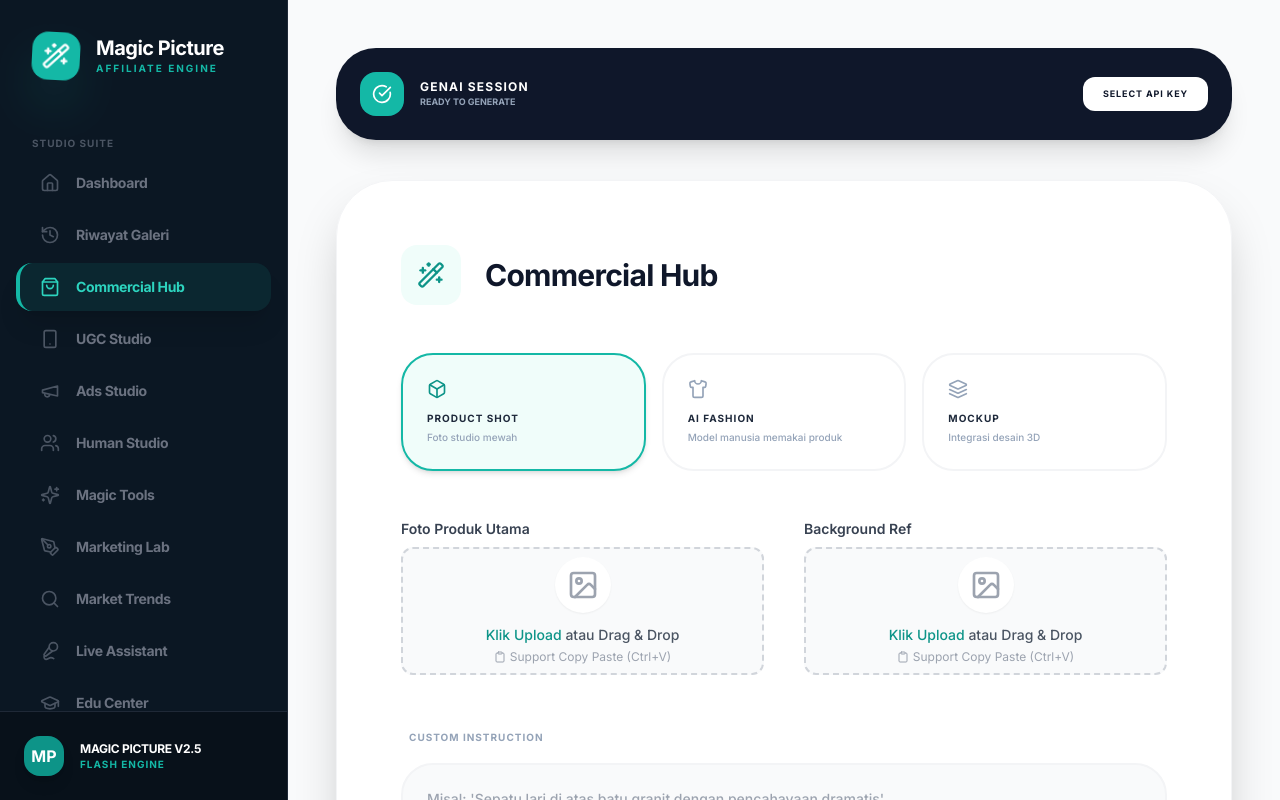
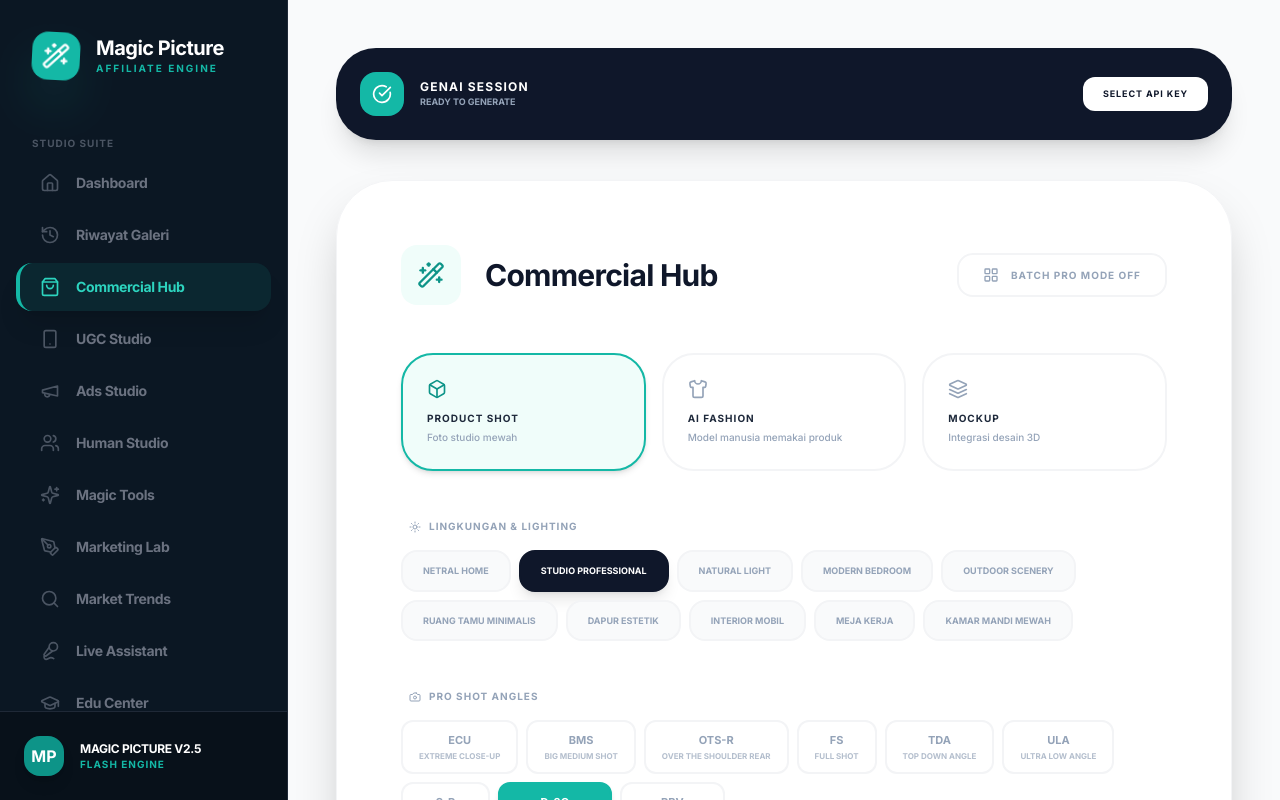
Before and after one commit to AlinaArfan/Alina-Jauhari, a React (Vite) app: page / in a window 1280 px wide. Both pictures are taken after a click on the button "Commercial Hub". Built offline with nearby package versions, Linux system fonts and the light colour scheme.

Commit message:
feat(ui): Enhance product generation environment options
Introduce more descriptive and diverse environment options for product image generation, improving the quality and realism of AI-generated visuals.

```diff
--- a/components/MainContent.tsx
+++ b/components/MainContent.tsx
@@ -12,7 +12,7 @@
   Download, Sparkles, Loader2, ShoppingBag, Box, Smartphone, Megaphone,
   X, Maximize2, ShieldCheck, CheckCircle, AlertTriangle, LayoutGrid, Camera, Zap, ChevronLeft, ChevronRight,
   Shirt, Layers, Hand, PackageOpen, Wand2, Focus, Compass, ArrowRight, BarChart3, Trash2, Calendar, History as HistoryIcon,
-  Monitor, Youtube, Instagram
+  Monitor, Youtube, Instagram, MapPin, Sun
 } from 'lucide-react';
 
 const PRO_ANGLES = [
@@ -28,25 +28,19 @@
 ];
 
 const ENVIRONMENTS = [
-  "Netral Home", "Studio", "Natural", "Bedroom", "Outdoor",
-  "Ruang Tamu", "Dapur", "Mobil", "Meja Kerja", "Kamar Mandi"
+  "Netral Home", "Studio Professional", "Natural Light", "Modern Bedroom", "Outdoor Scenery",
+  "Ruang Tamu Minimalis", "Dapur Estetik", "Interior Mobil", "Meja Kerja", "Kamar Mandi Mewah"
 ];
 
 const BATCH_SET = ["ECU", "FS", "TDA", "ULA", "S-P", "D-3Q"];
 
-// Definisi Prompt Spesifik untuk setiap Sub-Mode
 const SUB_MODE_PROMPTS: Record<string, string> = {
-  // Commercial Hub
   'product-shot': "Professional luxury studio photography, clean minimalist background, soft cinematic lighting, high-end commercial aesthetic.",
   'ai-fashion': "Photorealistic editorial fashion photography, high-quality human model wearing the garment, natural skin texture, professional lighting.",
   'mockup': "3D realistic product mockup, logo/design seamlessly integrated into a real-world object with perfect perspective and material physics.",
-
-  // UGC Studio
   'selfie-review': "Authentic casual smartphone selfie, a real person holding the product with a natural smile, social media testimonial style.",
   'pov-hand': "First-person perspective (POV), realistic human hands interacting with or holding the product, natural everyday environment.",
   'unboxing-exp': "Atmospheric unboxing scene, product partially out of high-quality packaging, natural indoor morning light, organic home feel.",
-
-  // Ads Studio
   'web-banner': "Wide landscape e-commerce web banner, professional marketing layout, clean space for text, high-resolution commercial graphics.",
   'youtube-thumbnail': "Vibrant high-contrast YouTube thumbnail style, bold colors, expressive composition, attention-grabbing visual elements.",
   'social-feed': "Aesthetic Instagram feed photography, lifestyle branding, trendy color grading, consistent social media visual language."
@@ -87,10 +81,9 @@
 const MainContent: React.FC<{ activeItem: NavItem; setActiveItem: (i: NavItem) => void }> = ({ activeItem, setActiveItem }) => {
   const [images, setImages] = useState<UploadedImage[]>([]);
   const [bgRef, setBgRef] = useState<UploadedImage[]>([]);
-  const [faceSource, setFaceSource] = useState<UploadedImage[]>([]);
   const [prompt, setPrompt] = useState("");
   const [subMode, setSubMode] = useState("product-shot");
-  const [style, setStyle] = useState("Studio");
+  const [activeStyle, setActiveStyle] = useState("Studio Professional");
   const [activeAngle, setActiveAngle] = useState("D-3Q");
   const [ratio, setRatio] = useState<AspectRatio>(AspectRatio.PORTRAIT);
   const [quality, setQuality] = useState<ImageQuality>(ImageQuality.STANDARD);
@@ -102,7 +95,6 @@
   const [textContent, setTextContent] = useState("");
   const [sources, setSources] = useState<any[]>([]);
   const [error, setError] = useState<string | null>(null);
-
   const [selectedIdx, setSelectedIdx] = useState<number | null>(null);
 
   useEffect(() => {
@@ -118,7 +110,6 @@
     }
   }, [history]);
 
-  // Reset Sub-Mode saat Navigasi Berubah
   useEffect(() => {
     setResults([]);
     setTextContent("");
@@ -138,7 +129,6 @@
         return;
     }
 
-    // Cek API Key
     const hasKey = await (window as any).aistudio.hasSelectedApiKey();
     if (!hasKey) {
       await (window as any).aistudio.openSelectKey();
@@ -158,17 +148,17 @@
         setTextContent(res);
       } else {
         const baseSysPrompt = SUB_MODE_PROMPTS[subMode] || "";
-        const fullPrompt = `${baseSysPrompt} ${prompt}`.trim();
+        const userPrompt = `${activeStyle}. ${prompt}`.trim();
 
         let finalResults: {url: string, angle: string}[] = [];
         if (isBatchMode) {
           const promises = BATCH_SET.map(code =>
-            generateImage(images.map(i => i.file), bgRef[0]?.file || null, fullPrompt, style, ratio, quality, code)
+            generateImage(images.map(i => i.file), bgRef[0]?.file || null, baseSysPrompt, userPrompt, ratio, quality, code)
               .then(url => ({ url, angle: code }))
           );
           finalResults = await Promise.all(promises);
         } else {
-          const url = await generateImage(images.map(i => i.file), bgRef[0]?.file || null, fullPrompt, style, ratio, quality, activeAngle);
+          const url = await generateImage(images.map(i => i.file), bgRef[0]?.file || null, baseSysPrompt, userPrompt, ratio, quality, activeAngle);
           finalResults = [{ url, angle: activeAngle }];
         }
         setResults(finalResults);
@@ -184,9 +174,9 @@
     } catch (e: any) {
       if (e.message?.includes("API_KEY") || e.message?.includes("not found")) {
         await (window as any).aistudio.openSelectKey();
-        setError("API Key diperlukan. Silakan klik 'Select API Key' di atas.");
+        setError("Koneksi API Error. Silakan pilih API Key ulang.");
       } else {
-        setError(e.message || "Gagal menghasilkan gambar.");
+        setError(e.message || "Gagal memproses gambar.");
       }
     } finally {
       setIsGenerating(false);
@@ -279,9 +269,15 @@
                   <div className="p-4 bg-teal-50 text-teal-600 rounded-2xl"><Wand2 size={28} /></div>
                   <h2 className="text-3xl font-black text-slate-900 tracking-tight">{activeItem}</h2>
                </div>
+               {![NavItem.SEO, NavItem.COPYWRITER, NavItem.HOME, NavItem.HISTORY, NavItem.LEARNING].includes(activeItem) && (
+                 <button onClick={() => setIsBatchMode(!isBatchMode)} className={`flex items-center gap-3 px-6 py-3 rounded-2xl transition-all border-2 ${isBatchMode ? 'bg-teal-500 border-teal-500 text-white shadow-lg' : 'bg-white border-gray-100 text-slate-400'}`}>
+                    <LayoutGrid size={16} />
+                    <span className="text-[10px] font-black uppercase tracking-widest">Batch Pro Mode {isBatchMode ? 'ON' : 'OFF'}</span>
+                 </button>
+               )}
             </div>
 
-            {/* SELEKSI SUB-MODE (KEMBALI LENGKAP) */}
+            {/* STUDIOS SUB-MODES */}
             {(activeItem === NavItem.COMMERCIAL || activeItem === NavItem.UGC || activeItem === NavItem.ADS) && (
                 <div className="grid grid-cols-1 sm:grid-cols-3 gap-4">
                     {activeItem === NavItem.COMMERCIAL && [
@@ -320,6 +316,39 @@
                 </div>
             )}
 
+            {/* LINGKUNGAN & LIGHTING - KEMBALI DIMUNCULKAN */}
+            {![NavItem.SEO, NavItem.COPYWRITER].includes(activeItem) && (
+              <div className="space-y-4">
+                <label className="text-[10px] font-black uppercase text-slate-400 tracking-widest ml-2 flex items-center gap-2">
+                   <Sun size={12} /> Lingkungan & Lighting
+                </label>
+                <div className="flex flex-wrap gap-2">
+                    {ENVIRONMENTS.map(env => (
+                        <button key={env} onClick={() => setActiveStyle(env)} className={`px-5 py-3 rounded-2xl text-[9px] font-black uppercase border-2 transition-all ${activeStyle === env ? 'bg-slate-900 border-slate-900 text-white shadow-lg' : 'bg-gray-50 border-gray-100 text-slate-400 hover:border-teal-300'}`}>
+                            {env}
+                        </button>
+                    ))}
+                </div>
+              </div>
+            )}
+
+            {/* PRO SHOT ANGLES - KEMBALI DIMUNCULKAN */}
+            {!isBatchMode && ![NavItem.SEO, NavItem.COPYWRITER].includes(activeItem) && (
+                <div className="space-y-4">
+                    <label className="text-[10px] font-black uppercase text-slate-400 tracking-widest ml-2 flex items-center gap-2">
+                       <Camera size={12} /> Pro Shot Angles
+                    </label>
+                    <div className="flex flex-wrap gap-2">
+                        {PRO_ANGLES.map(a => (
+                            <button key={a.code} onClick={() => setActiveAngle(a.code)} className={`px-4 py-2.5 rounded-xl text-[9px] font-black uppercase border-2 transition-all ${activeAngle === a.code ? 'bg-teal-500 border-teal-500 text-white shadow-md' : 'bg-white border-gray-100 text-slate-400'}`}>
+                                <span className="font-black block text-[11px]">{a.code}</span>
+                                <span className="text-[8px] opacity-70">{a.name}</span>
+                            </button>
+                        ))}
+                    </div>
+                </div>
+            )}
+
             <div className="grid grid-cols-1 md:grid-cols-2 gap-10">
               <ImageUploader images={images} setImages={setImages} maxFiles={4} label="Foto Produk Utama" compact />
               {activeItem !== NavItem.COPYWRITER && <ImageUploader images={bgRef} setImages={setBgRef} maxFiles={1} label="Background Ref" compact />}
@@ -328,23 +357,23 @@
             <div className="space-y-10">
                 <div className="space-y-4">
                     <label className="text-[10px] font-black uppercase text-slate-400 tracking-widest ml-2">Custom Instruction</label>
-                    <textarea value={prompt} onChange={e => setPrompt(e.target.value)} placeholder="Misal: 'Sepatu lari di atas batu granit dengan pencahayaan dramatis'..." className="w-full h-24 bg-gray-50 border-2 border-gray-100 p-6 rounded-[2rem] outline-none focus:border-teal-500 text-sm font-medium" />
+                    <textarea value={prompt} onChange={e => setPrompt(e.target.value)} placeholder="Misal: 'Tambahkan efek embun pada botol' atau 'Buat suasana lebih dramatis'..." className="w-full h-24 bg-gray-50 border-2 border-gray-100 p-6 rounded-[2rem] outline-none focus:border-teal-500 text-sm font-medium" />
                 </div>
                 <div className="flex gap-4">
-                  <select value={quality} onChange={e => setQuality(e.target.value as ImageQuality)} className="flex-1 bg-gray-50 border-2 border-gray-100 p-4 rounded-2xl text-xs font-black uppercase">
+                  <select value={quality} onChange={e => setQuality(e.target.value as ImageQuality)} className="flex-1 bg-gray-50 border-2 border-gray-100 p-4 rounded-2xl text-xs font-black uppercase outline-none focus:border-teal-500">
                     <option value={ImageQuality.STANDARD}>1K Standard</option>
                     <option value={ImageQuality.HD_2K}>2K Pro</option>
                     <option value={ImageQuality.ULTRA_HD_4K}>4K Ultra</option>
                   </select>
-                  <select value={ratio} onChange={e => setRatio(e.target.value as AspectRatio)} className="flex-1 bg-gray-50 border-2 border-gray-100 p-4 rounded-2xl text-xs font-black uppercase">
+                  <select value={ratio} onChange={e => setRatio(e.target.value as AspectRatio)} className="flex-1 bg-gray-50 border-2 border-gray-100 p-4 rounded-2xl text-xs font-black uppercase outline-none focus:border-teal-500">
                     <option value={AspectRatio.SQUARE}>1:1 Square</option>
                     <option value={AspectRatio.PORTRAIT}>9:16 Portrait</option>
                     <option value={AspectRatio.LANDSCAPE}>16:9 Landscape</option>
                   </select>
                 </div>
-                <button onClick={handleGenerate} disabled={isGenerating} className={`w-full py-8 rounded-[2.5rem] font-black text-white text-xl flex items-center justify-center gap-4 transition-all ${isGenerating ? 'bg-slate-400' : 'bg-teal-500 hover:bg-teal-600 shadow-2xl'}`}>
+                <button onClick={handleGenerate} disabled={isGenerating} className={`w-full py-8 rounded-[2.5rem] font-black text-white text-xl flex items-center justify-center gap-4 transition-all ${isGenerating ? 'bg-slate-400' : 'bg-teal-500 hover:bg-teal-600 shadow-2xl hover:scale-[1.01]'}`}>
                     {isGenerating ? <Loader2 className="animate-spin" /> : <Zap size={24} />}
-                    <span>{isGenerating ? 'PROCESSING...' : 'START GENERATION'}</span>
+                    <span>{isGenerating ? 'PROCESSING...' : isBatchMode ? 'GENERATE 6 PRO SHOTS' : 'START GENERATION'}</span>
                 </button>
             </div>
             {error && <div className="p-5 bg-red-50 text-red-500 rounded-2xl font-bold text-xs text-center border border-red-100">{error}</div>}
@@ -354,22 +383,22 @@
           <div className="bg-white p-10 lg:p-16 rounded-[4rem] shadow-2xl border border-gray-100 animate-in fade-in">
               <div className="flex items-center justify-between mb-8 border-b pb-8">
                   <h3 className="text-2xl font-black text-slate-900">Hasil Magic Picture</h3>
-                  <button onClick={() => {setResults([]); setTextContent("");}} className="text-slate-300 hover:text-red-500"><X size={32} /></button>
+                  <button onClick={() => {setResults([]); setTextContent("");}} className="text-slate-300 hover:text-red-500 transition-colors"><X size={32} /></button>
               </div>
               {results.length > 0 ? (
-                 <div className="grid gap-8 grid-cols-1">
+                 <div className={`grid gap-8 ${isBatchMode ? 'grid-cols-2 lg:grid-cols-3' : 'grid-cols-1'}`}>
                     {results.map((res, i) => (
-                      <div key={i} className="group relative rounded-[2rem] overflow-hidden border-4 border-gray-50 bg-slate-50">
+                      <div key={i} className="group relative rounded-[2rem] overflow-hidden border-4 border-gray-50 bg-slate-50 transition-all hover:border-teal-500">
                          <AngleBadge label={res.angle} />
-                         <img src={res.url} className="w-full aspect-[3/4] object-cover" />
+                         <img src={res.url} className="w-full aspect-[3/4] object-cover" alt="Generated" />
                          <div className="absolute inset-0 bg-slate-900/60 opacity-0 group-hover:opacity-100 transition-all flex items-center justify-center gap-4">
-                            <button onClick={() => setSelectedIdx(i)} className="p-4 bg-white rounded-xl"><Maximize2 size={20} /></button>
-                            <a href={res.url} download className="p-4 bg-teal-500 rounded-xl text-white"><Download size={20} /></a>
+                            <button onClick={() => setSelectedIdx(i)} className="p-4 bg-white rounded-xl text-slate-900 hover:bg-teal-50"><Maximize2 size={20} /></button>
+                            <a href={res.url} download className="p-4 bg-teal-500 rounded-xl text-white hover:bg-teal-600"><Download size={20} /></a>
                          </div>
                       </div>
                     ))}
                  </div>
-              ) : <div className="prose text-slate-600 font-bold whitespace-pre-wrap">{textContent}</div>}
+              ) : <div className="prose text-slate-600 font-bold whitespace-pre-wrap leading-relaxed">{textContent}</div>}
           </div>
         )}
       </div>
```
